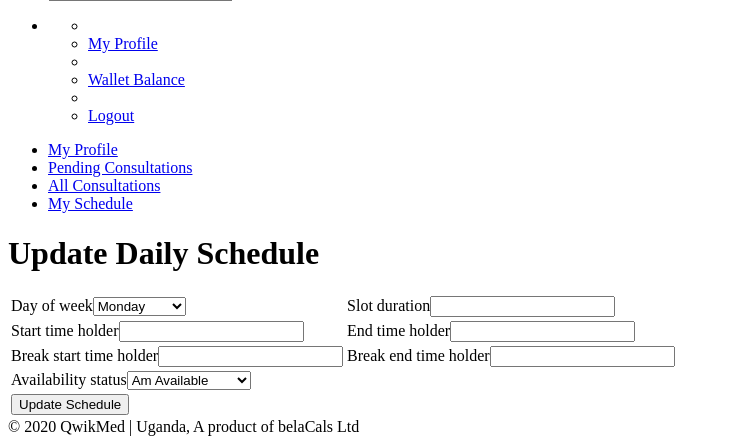
After one commit to akileng56/kwikmed, a Yii app: the page made by frontend/views/doctor/editschedule.php in a window 1280 px wide. The commit adds this page. Shown: the part 2603-3047 px from the top of the page, without its empty margins (0-730 px from the left). Run offline with PHP 8.4 and a stand-in for Yii, Linux system fonts and the light colour scheme; the template is opened without the code that fills it, so the values that code supplies are empty; form fields are guessed from the names that the template uses; some libraries are stand-ins or nearby versions.

Commit message:
Edit a schedule

```diff
--- /dev/null
+++ b/frontend/views/doctor/editschedule.php
@@ -0,0 +1,82 @@
+<?php
+
+use yii\helpers\Html;
+use yii\widgets\ActiveForm;
+use yii\helpers\Url;
+use kartik\time\TimePicker;
+use kartik\date\DatePicker;
+?>
+
+<div class="schedule-form">
+    <h1><?= Html::encode('Update Daily Schedule') ?></h1>
+    <?php $form = ActiveForm::begin(['action'=> Url::to(['doctor/edit-schedule', 'id' => $model->schedule_id]),'id' => 'form-schedule']); ?>
+    <table class="table">
+        <tr>
+            <td>
+                <?= $form->field($model, 'day_of_week')->dropDownList([
+                    'monday' => 'Monday',
+                    'tuesday' => 'Tuesday',
+                    'wednesday' => 'Wednesday',
+                    'thursday' => 'Thursday',
+                    'friday' => 'Friday',
+                    'saturday' => 'Saturday',
+                    'sunday' => 'Sunday',
+                ]) ?>
+            </td>
+            <td>
+                <?= $form->field($model, 'slot_duration')->input('number',['min'=>10, 'max'=>60]) ?>
+            </td>
+        </tr>
+        <tr>
+            <td>
+                <?=$form->field($model, 'start_time_holder')->widget(TimePicker::className(), [
+                    'pluginOptions' => [
+                        'defaultTime' => '08:00 AM',
+                    ]
+                ]); ?>
+            </td>
+            <td>
+                <?= $form->field($model, 'end_time_holder')->widget(TimePicker::className(), [
+                    'pluginOptions' => [
+                        'defaultTime' => '05:00 PM',
+                    ]
+                ]); ?>
+            </td>
+        </tr>
+        <tr>
+            <td>
+                <?= $form->field($model, 'break_start_time_holder')->widget(TimePicker::className(), [
+                    'pluginOptions' => [
+                        'defaultTime' => '01:00 PM',
+                    ]
+                ]); ?>
+            </td>
+            <td>
+                <?= $form->field($model, 'break_end_time_holder')->widget(TimePicker::className(), [
+                    'pluginOptions' => [
+                        'defaultTime' => '02:00 PM',
+                    ]
+                ]); ?>
+            </td>
+        </tr>
+        <tr>
+            <td>
+                <?= $form->field($model, 'availability_status')->dropDownList([
+                    '1' => 'Am Available',
+                    '0' => 'Am Not Available'
+                ]) ?>
+
+            </td>
+        </tr>
+        <tr>
+            <td>
+                <div class="form-group">
+                    <?= Html::submitButton( 'Update Schedule', ['class' => 'btn btn-success']) ?>
+                </div>
+            </td>
+
+        </tr>
+    </table>
+    <?php ActiveForm::end(); ?>
+
+</div>
--- a/frontend/views/doctor/schedule.php
+++ b/frontend/views/doctor/schedule.php
@@ -48,7 +48,7 @@ $class = 'round';
                             } else if ($schedule['day_of_week'] == 'saturday') {
                                 $cssClass = $class.' round-default';
                             } else {
-                                $cssClass = $class.' round-warning';
+                                $cssClass = $class.' round-success';
                             }
                             ?>
                             <tr>
```
Also changed, not shown: frontend/controllers/DoctorController.php (+18 -0 lines).
